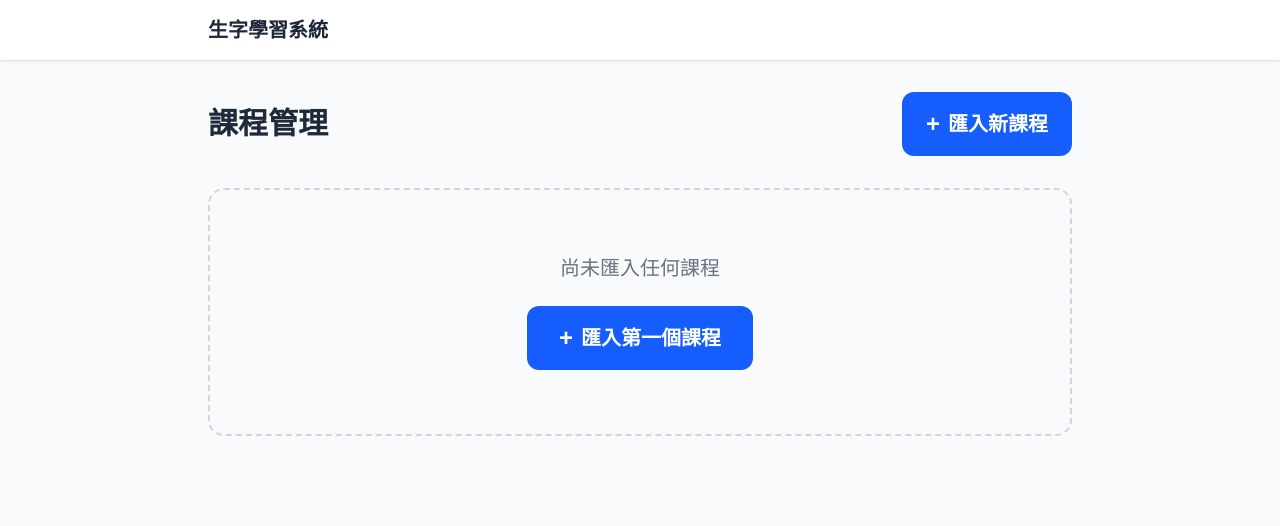
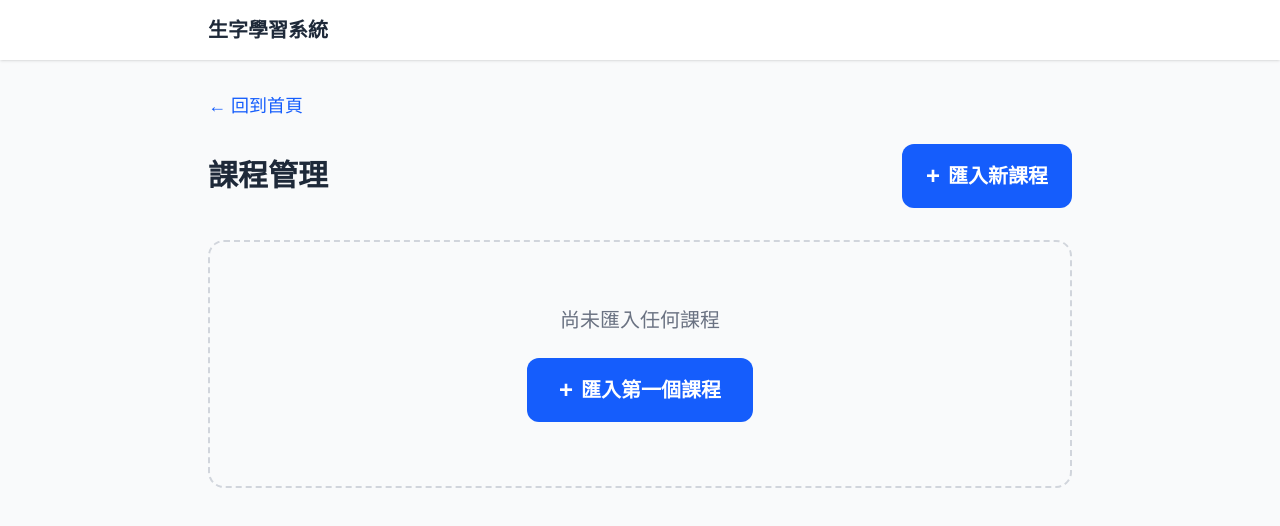
Before and after one commit to l36991035-cell/chinese-character-learning, a Next.js app: page /chinese-character-learning/courses in a window 1280 px wide. Shown: the top 526 px of the page. Built offline with nearby package versions, Linux system fonts and the light colour scheme.

Commit message:
新增課程管理頁回首頁連結：讓使用者可以從課程管理頁返回 Dashboard

```diff
--- a/src/app/(parent)/courses/page.tsx
+++ b/src/app/(parent)/courses/page.tsx
@@ -26,6 +26,9 @@ export default function CoursesPage() {
 
   return (
     <div>
+      <Link href="/dashboard" className="inline-block mb-6 text-lg text-blue-600 hover:underline">
+        ← 回到首頁
+      </Link>
       <div className="flex items-center justify-between mb-8">
         <h1 className="text-3xl font-bold text-gray-800">課程管理</h1>
         <Link
```
